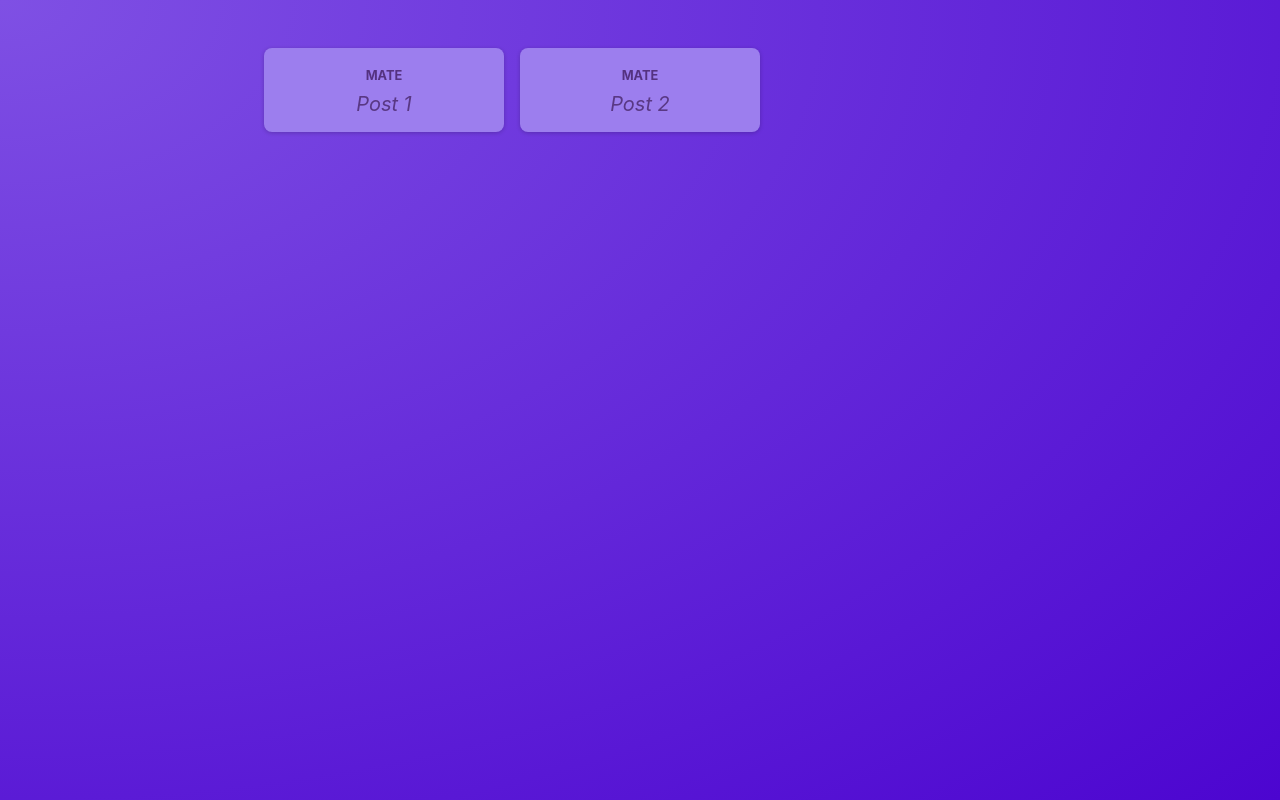
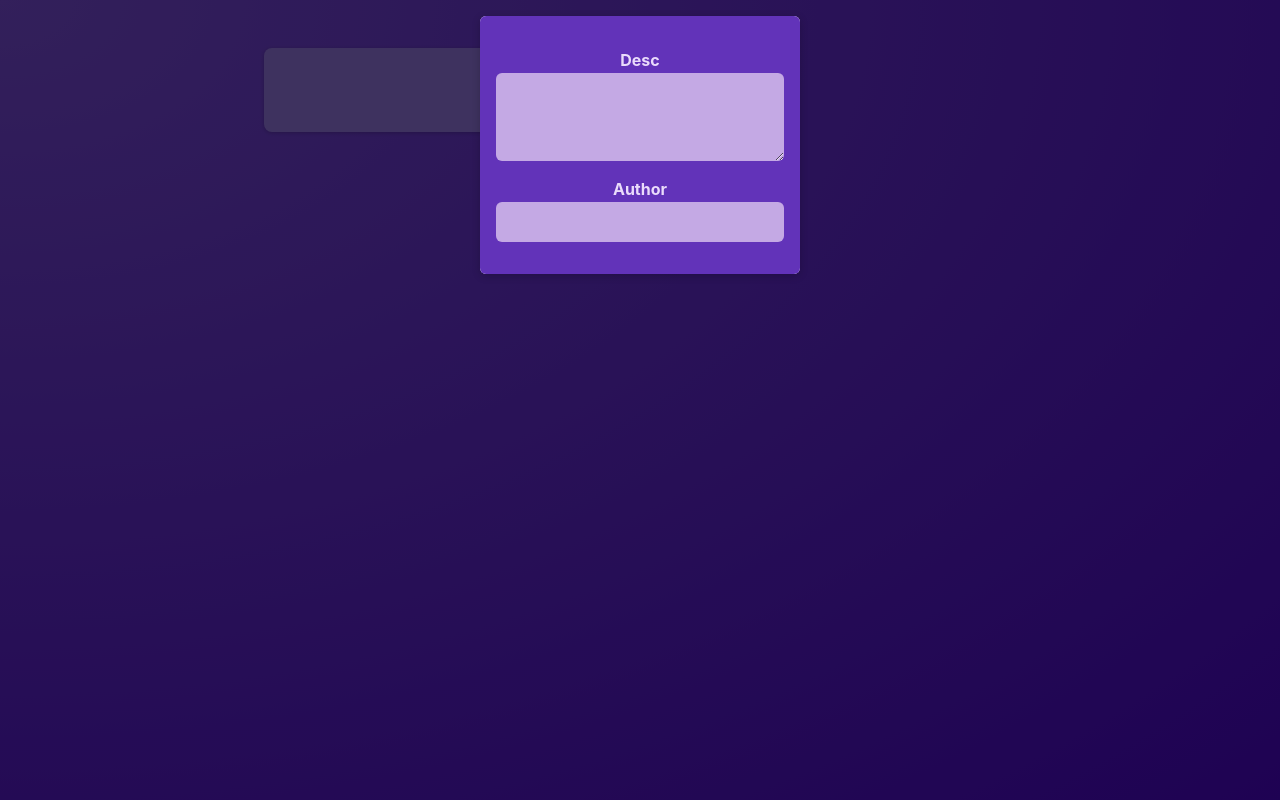
Before and after one commit to matekuna92/react-concepts, a React (Vite) app: page / in a window 1280 px wide. Built offline with nearby package versions, Linux system fonts and the light colour scheme.

Commit message:
NewPost, children props, onChange functions

```diff
--- /dev/null
+++ b/src/components/Modal.jsx
@@ -0,0 +1,13 @@
+import classes from "./Modal.module.css";
+
+const Modal = ( { children }) => {
+
+   return (
+       <>
+           <div className={classes.backdrop} />
+           <dialog open className={classes.modal}>{children}</dialog>
+       </>
+   );
+}
+
+export default Modal;
--- /dev/null
+++ b/src/components/Modal.module.css
@@ -0,0 +1,18 @@
+.backdrop {
+    position: fixed;
+    top: 0;
+    left: 0;
+    width: 100%;
+    height: 100vh;
+    background-color: rgba(0, 0, 0, 0.6);
+    z-index: 1;
+  }
+
+  .modal {
+    border: none;
+    border-radius: 6px;
+    box-shadow: 0 2px 8px rgba(0, 0, 0, 0.2);
+    padding: 0;
+    overflow: hidden;
+    z-index: 1;
+  }
--- /dev/null
+++ b/src/components/NewPost.jsx
@@ -0,0 +1,24 @@
+import classes from "./NewPost.module.css";
+
+const NewPost = ( { onDescChange, onAuthorChange }) => {
+
+   return (
+       <form className={classes.form}>
+           <p>
+               <label htmlFor="body">Desc</label>
+               <textarea id="body" required rows={3} onChange={onDescChange} />
+           </p>
+           <p>
+               <label htmlFor="author">Author</label>
+               <input
+                   type="text"
+                   id="author"
+                   required
+                   onChange={onAuthorChange}
+               />
+           </p>
+       </form>
+   );
+}
+
+export default NewPost;
--- /dev/null
+++ b/src/components/NewPost.module.css
@@ -0,0 +1,52 @@
+.form {
+    background-color: #6233b9;
+    padding: 1rem;
+    width: 20rem;
+  }
+
+  .form label {
+    display: block;
+    margin-bottom: 0.05rem;
+    color: #eadbfb;
+    font-weight: bold;
+  }
+
+  .form input,
+  .form textarea {
+    display: block;
+    width: 100%;
+    font: inherit;
+    padding: 0.5rem;
+    border-radius: 6px;
+    border: none;
+    background-color: #c4a9e4;
+    color: #28262c;
+  }
+
+  .actions {
+    display: flex;
+    justify-content: flex-end;
+    gap: 0.5rem;
+  }
+
+  .actions button {
+    cursor: pointer;
+    font: inherit;
+    padding: 0.5rem 1.5rem;
+    border: none;
+    border-radius: 4px;
+    background-color: #34036c;
+    color: #e5d5f7;
+  }
+
+  .actions button:hover {
+    background-color: #23014a;
+  }
+
+  .actions button[type='button'] {
+    background-color: transparent;
+  }
+
+  .actions button[type='button']:hover {
+    color: #d1bee6;
+  }
--- a/src/components/Post.jsx
+++ b/src/components/Post.jsx
@@ -1,10 +1,12 @@
 import classes from "./Post.module.css";
 
 const Post = ({ author, desc }) => {
-    return <div className={classes.post}>
-        <p className={classes.author}>{author}</p>
-        <p className={classes.desc}>{desc}</p>
-    </div>
+    return (
+        <li className={classes.post}>
+            <p className={classes.author}>{author}</p>
+            <p className={classes.desc}>{desc}</p>
+        </li>
+    );
 }
 
 export default Post;
--- a/src/components/PostsList.jsx
+++ b/src/components/PostsList.jsx
@@ -1,12 +1,35 @@
+import { useState } from "react";
+import NewPost from "./NewPost";
 import Post from "./Post";
 import classes from "./PostsList.module.css";
+import Modal from "./Modal";
 
 const PostsList = () => {
+    const [enteredDesc, setEnteredDesc] = useState("");
+    const [enteredAuthor, setEnteredAuthor] = useState("");
+
+    const changeDescHandler = (event) => {
+        setEnteredDesc(event.target.value);
+    };
+
+    const changeAuthorHandler = (event) => {
+        setEnteredAuthor(event.target.value);
+    };
+
     return (
-        <ul className={classes.posts}>
-            <Post author="Mate" desc="Post 1" />
-            <Post author="Mate" desc="Post 2" />
-        </ul>
+        <>
+            <Modal>
+                <NewPost
+                    onDescChange={changeDescHandler}
+                    onAuthorChange={changeAuthorHandler}
+                />
+            </Modal>
+
+            <ul className={classes.posts}>
+                <Post author={enteredAuthor} desc={enteredDesc} />
+                <Post author="Mate" desc="Post 2" />
+            </ul>
+        </>
     );
 };
 
```
